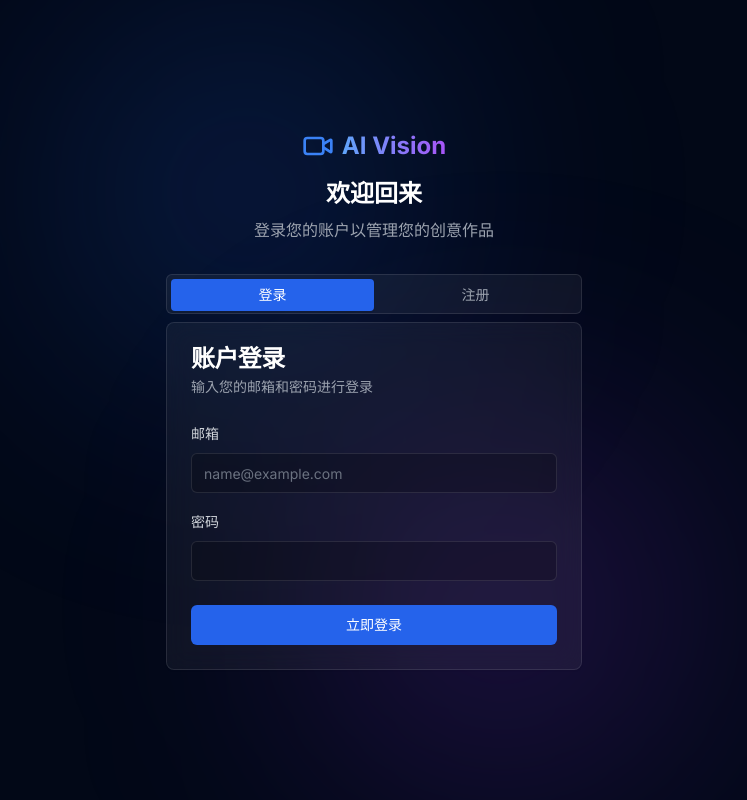
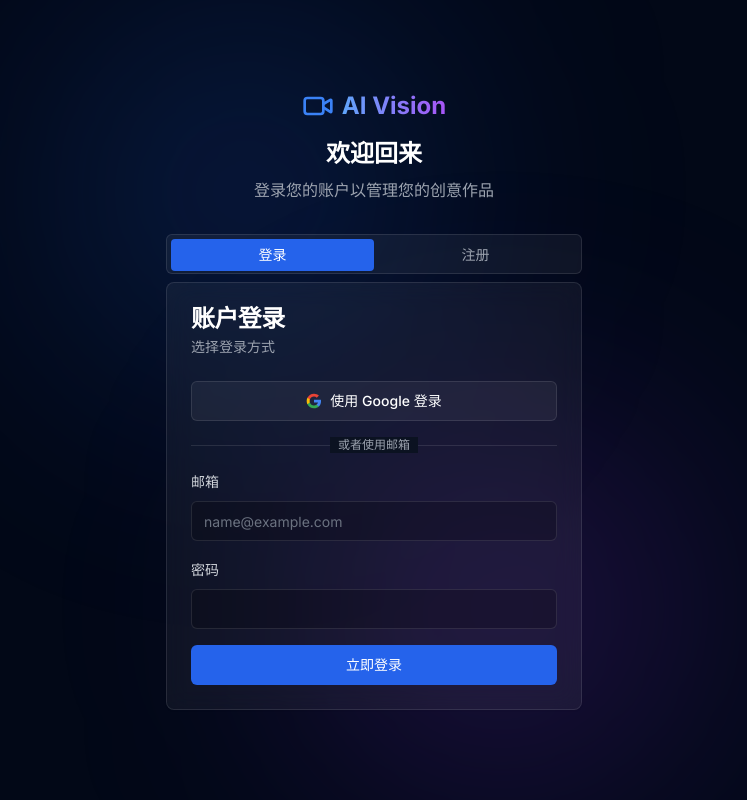
Before and after one commit to qq1304662219-hub/my-awesome-site, a Next.js app: page /auth in a window 1280 px wide. Shown: the whole page, without its empty margins (266-1013 px from the left). Built offline with nearby package versions, Linux system fonts and the light colour scheme.

Commit message:
feat: add google oauth login

```diff
--- a/src/app/auth/page.tsx
+++ b/src/app/auth/page.tsx
@@ -9,6 +9,27 @@
 import { Tabs, TabsContent, TabsList, TabsTrigger } from '@/components/ui/tabs'
 import { Video } from 'lucide-react'
 import Link from 'next/link'
+
+const GoogleIcon = (props: React.SVGProps<SVGSVGElement>) => (
+  <svg viewBox="0 0 24 24" {...props}>
+    <path
+      d="M22.56 12.25c0-.78-.07-1.53-.2-2.25H12v4.26h5.92c-.26 1.37-1.04 2.53-2.21 3.31v2.77h3.57c2.08-1.92 3.28-4.74 3.28-8.09z"
+      fill="#4285F4"
+    />
+    <path
+      d="M12 23c2.97 0 5.46-.98 7.28-2.66l-3.57-2.77c-.98.66-2.23 1.06-3.71 1.06-2.86 0-5.29-1.93-6.16-4.53H2.18v2.84C3.99 20.53 7.7 23 12 23z"
+      fill="#34A853"
+    />
+    <path
+      d="M5.84 14.09c-.22-.66-.35-1.36-.35-2.09s.13-1.43.35-2.09V7.07H2.18C1.43 8.55 1 10.22 1 12s.43 3.45 1.18 4.93l2.85-2.22.81-.62z"
+      fill="#FBBC05"
+    />
+    <path
+      d="M12 5.38c1.62 0 3.06.56 4.21 1.64l3.15-3.15C17.45 2.09 14.97 1 12 1 7.7 1 3.99 3.47 2.18 7.07l3.66 2.84c.87-2.6 3.3-4.53 6.16-4.53z"
+      fill="#EA4335"
+    />
+  </svg>
+)
 
 export default function AuthPage() {
   const [email, setEmail] = useState('')
@@ -40,6 +61,20 @@
     setLoading(false)
   }
 
+  const handleGoogleLogin = async () => {
+    setLoading(true)
+    const { error } = await supabase.auth.signInWithOAuth({
+      provider: 'google',
+      options: {
+        redirectTo: `${window.location.origin}/dashboard`,
+      },
+    })
+    if (error) {
+      alert(error.message)
+      setLoading(false)
+    }
+  }
+
   return (
     <div className="min-h-screen flex flex-col items-center justify-center bg-[#020817] relative overflow-hidden">
       {/* Background Effects */}
@@ -69,11 +104,31 @@
               <CardHeader>
                 <CardTitle className="text-white">账户登录</CardTitle>
                 <CardDescription className="text-gray-400">
-                  输入您的邮箱和密码进行登录
+                  选择登录方式
                 </CardDescription>
               </CardHeader>
-              <form onSubmit={handleLogin}>
-                <CardContent className="space-y-4">
+              <CardContent className="space-y-4">
+                <Button
+                  type="button"
+                  variant="outline"
+                  onClick={handleGoogleLogin}
+                  className="w-full border-white/10 bg-white/5 hover:bg-white/10 text-white hover:text-white"
+                  disabled={loading}
+                >
+                  <GoogleIcon className="mr-2 h-4 w-4" />
+                  使用 Google 登录
+                </Button>
+
+                <div className="relative">
+                  <div className="absolute inset-0 flex items-center">
+                    <span className="w-full border-t border-white/10" />
+                  </div>
+                  <div className="relative flex justify-center text-xs uppercase">
+                    <span className="bg-[#0b1221] px-2 text-gray-400">或者使用邮箱</span>
+                  </div>
+                </div>
+
+                <form onSubmit={handleLogin} className="space-y-4">
                   <div className="space-y-2">
                     <Label htmlFor="email-login" className="text-gray-300">邮箱</Label>
                     <Input
@@ -97,13 +152,11 @@
                       required
                     />
                   </div>
-                </CardContent>
-                <CardFooter>
                   <Button type="submit" className="w-full bg-blue-600 hover:bg-blue-700 text-white" disabled={loading}>
                     {loading ? '登录中...' : '立即登录'}
                   </Button>
-                </CardFooter>
-              </form>
+                </form>
+              </CardContent>
             </Card>
           </TabsContent>
 
@@ -112,11 +165,31 @@
               <CardHeader>
                 <CardTitle className="text-white">创建账户</CardTitle>
                 <CardDescription className="text-gray-400">
-                  注册一个新账户开始您的创作之旅
+                  选择注册方式
                 </CardDescription>
               </CardHeader>
-              <form onSubmit={handleSignUp}>
-                <CardContent className="space-y-4">
+              <CardContent className="space-y-4">
+                <Button
+                  type="button"
+                  variant="outline"
+                  onClick={handleGoogleLogin}
+                  className="w-full border-white/10 bg-white/5 hover:bg-white/10 text-white hover:text-white"
+                  disabled={loading}
+                >
+                  <GoogleIcon className="mr-2 h-4 w-4" />
+                  使用 Google 注册
+                </Button>
+
+                <div className="relative">
+                  <div className="absolute inset-0 flex items-center">
+                    <span className="w-full border-t border-white/10" />
+                  </div>
+                  <div className="relative flex justify-center text-xs uppercase">
+                    <span className="bg-[#0b1221] px-2 text-gray-400">或者使用邮箱</span>
+                  </div>
+                </div>
+
+                <form onSubmit={handleSignUp} className="space-y-4">
                   <div className="space-y-2">
                     <Label htmlFor="email-register" className="text-gray-300">邮箱</Label>
                     <Input
@@ -140,13 +213,11 @@
                       required
                     />
                   </div>
-                </CardContent>
-                <CardFooter>
                   <Button type="submit" className="w-full bg-blue-600 hover:bg-blue-700 text-white" disabled={loading}>
                     {loading ? '注册中...' : '立即注册'}
                   </Button>
-                </CardFooter>
-              </form>
+                </form>
+              </CardContent>
             </Card>
           </TabsContent>
         </Tabs>
```
